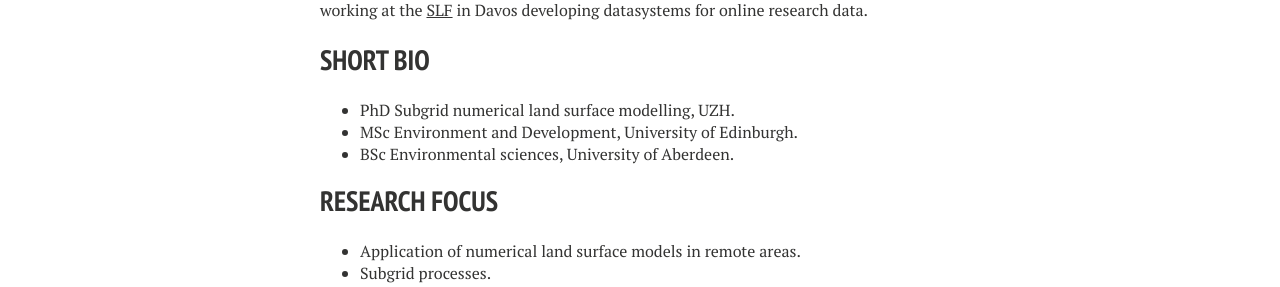
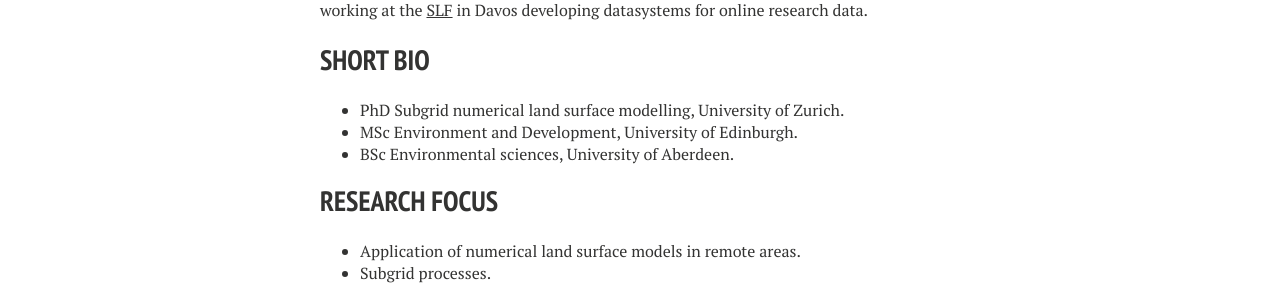
Before and after one commit to joelfiddes/joelfiddes.github.io, a Jekyll site: the page built from about/index.md, in a window 1280 px wide. Shown: the part 1200-1487 px from the top of the page. Built offline with Jekyll 4.4.1, drawn with Linux system fonts in a browser that asks for light colours; nearby versions of some CDN libraries.

Commit message:
auto-commit

```diff
--- a/about/index.md
+++ b/about/index.md
@@ -14,7 +14,7 @@ image:
 I aim to combine field measurements, climate datasets and modelling tools to solve real-world problems related to climate change and its impact in mountain and other remote regions. I have experience in academic and applied sectors. Currently (2014--2017) I am working at the <a href="http://www.slf.ch">SLF</a> in Davos developing datasystems for online research data.
 
 ## SHORT BIO
-- PhD Subgrid numerical land surface modelling, UZH.
+- PhD Subgrid numerical land surface modelling, University of Zurich.
 - MSc Environment and Development, University of Edinburgh.
 - BSc Environmental sciences, University of Aberdeen.
 
```
